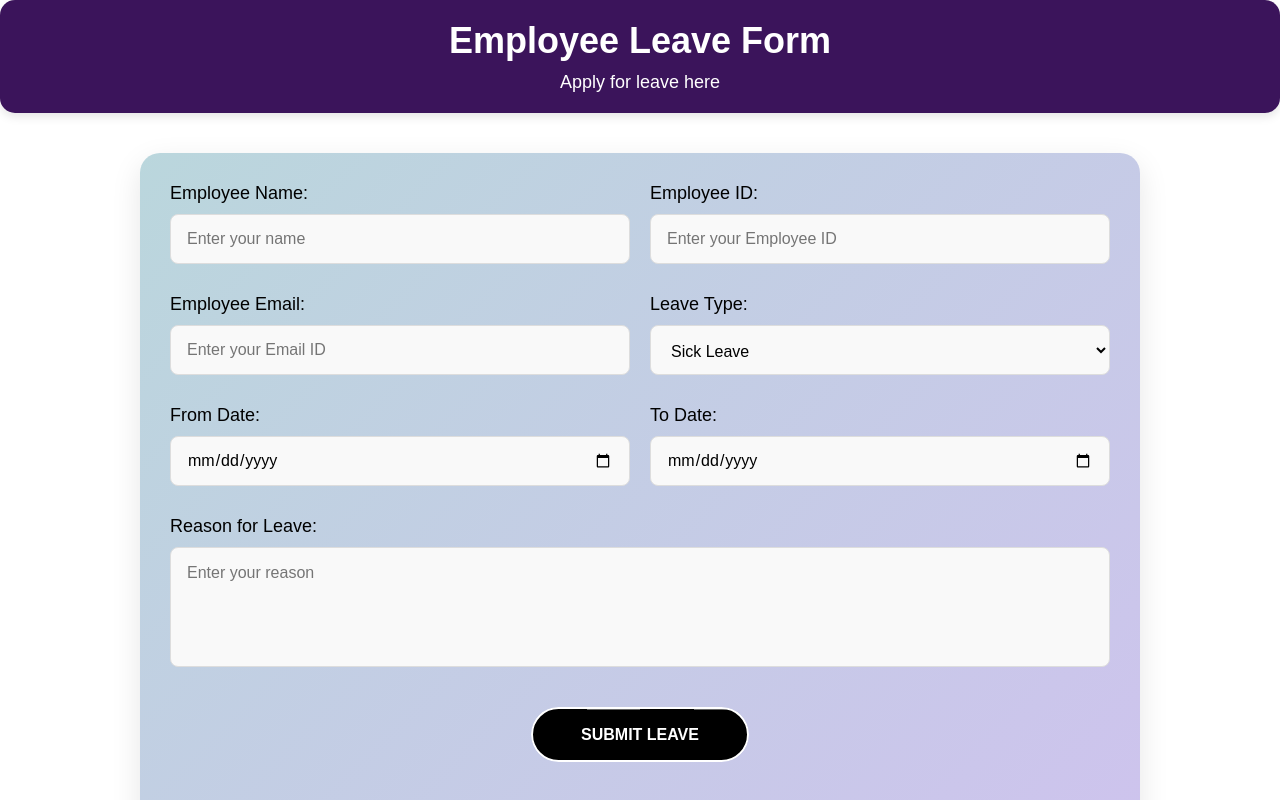
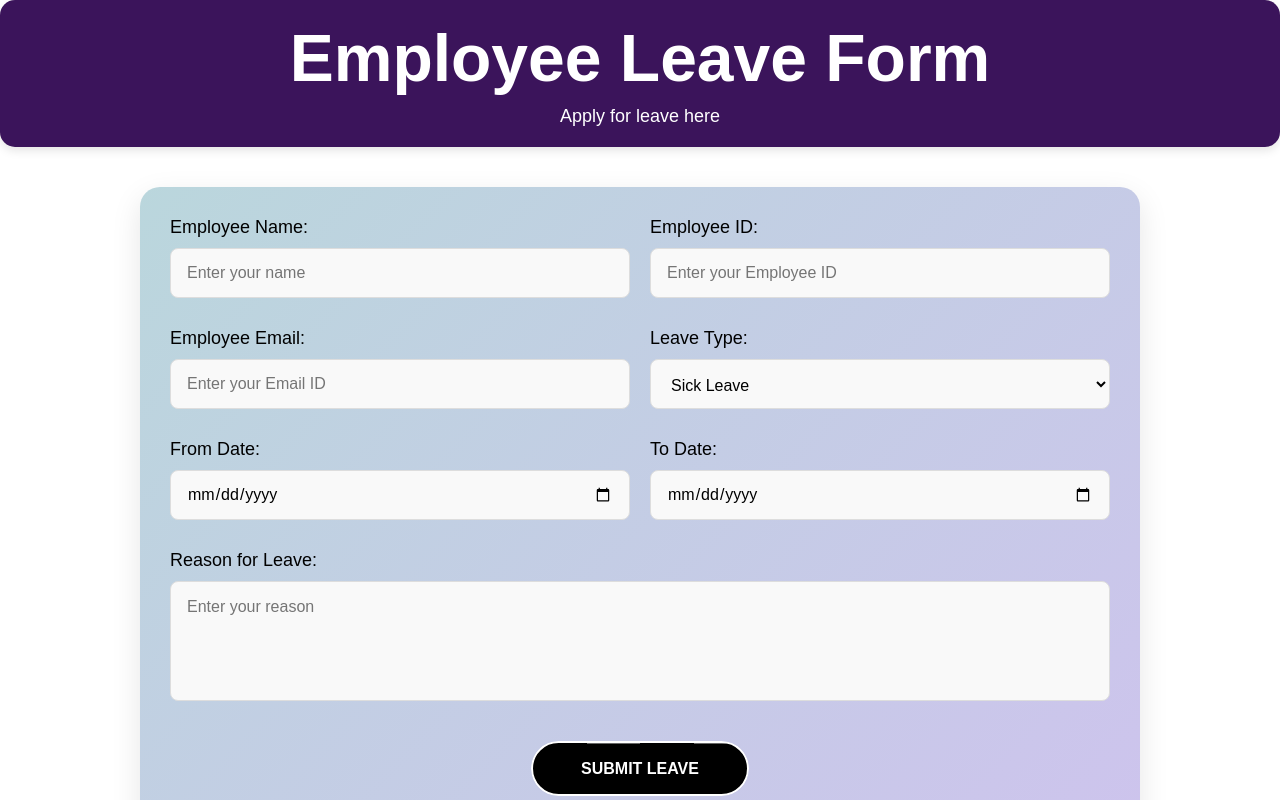
Before and after one commit to pruthvirajul/leave1, a plain HTML site: page index.html in a window 1280 px wide. Shown: the top 800 px of the page. Drawn offline with Linux system fonts and the light colour scheme; a web font is replaced by a local one.

Commit message:
Update index.html

```diff
--- a/index.html
+++ b/index.html
@@ -34,7 +34,7 @@
 }
 
 .banner h1 {
-    font-size: 36px;
+    font-size: 66px;
     color: white;
     font-weight: 600;
 }
```
